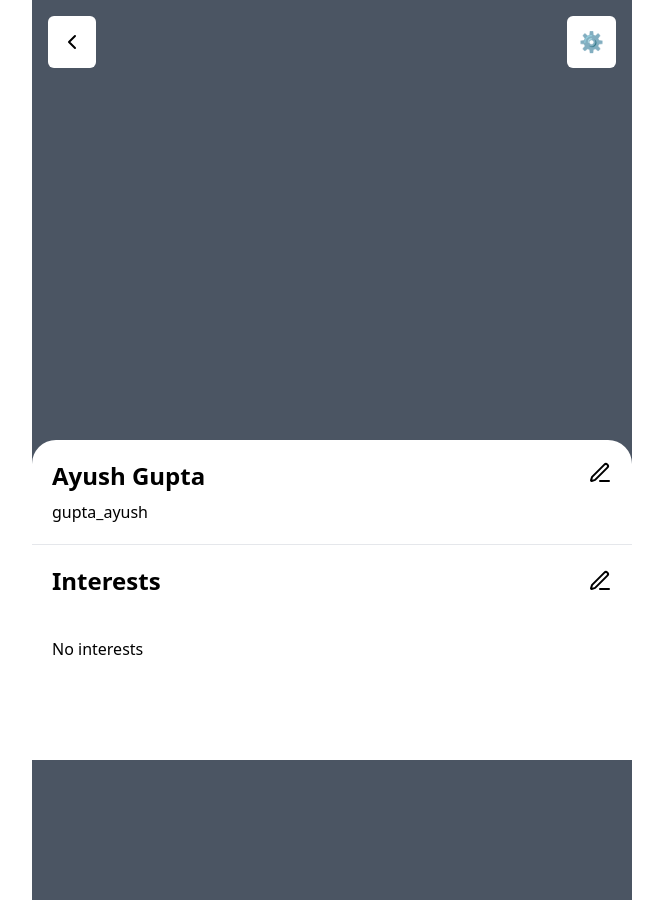
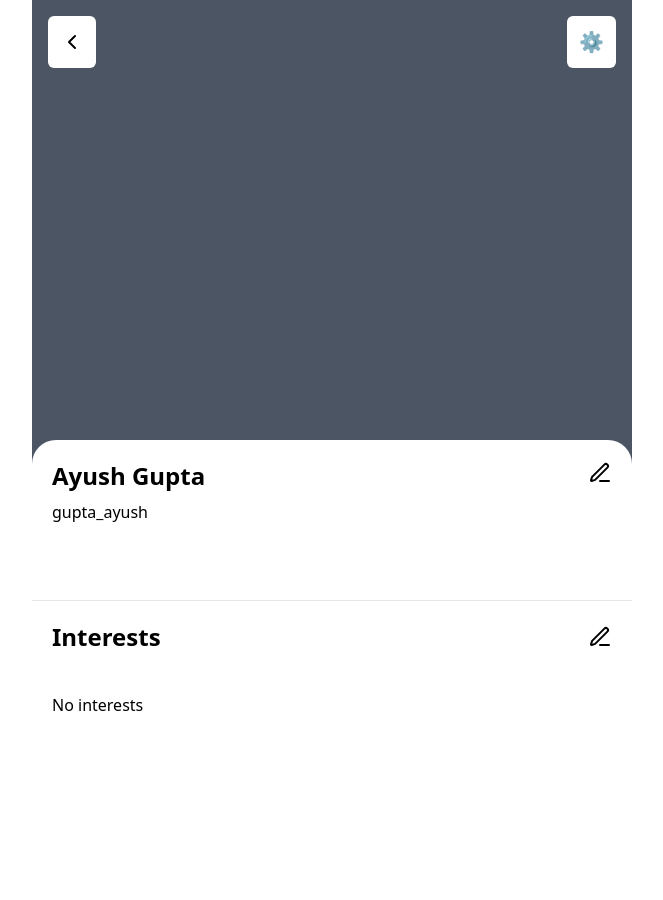
Before and after one commit to princeyadav00785/test, a React (Vite) app: page / in a window 1280 px wide. Shown: the whole page, without its empty margins (308-971 px from the left). After the commit the page ends 800 px from the top, so only its background shows below. Built offline with nearby package versions, Linux system fonts and the light colour scheme.

Commit message:
fixed bugs3

```diff
--- a/src/components/Intro/IntroPage.tsx
+++ b/src/components/Intro/IntroPage.tsx
@@ -1,5 +1,5 @@
 import React, { useState } from 'react';
-import { Edit3, User, ChevronLeft } from 'lucide-react';
+import { Edit3, ChevronLeft } from 'lucide-react';
 import Preferences from '../test/a';
 
 const IntroPage: React.FC = () => {
@@ -18,7 +18,7 @@ const IntroPage: React.FC = () => {
   }
 
   return (
-    <div className="relative max-w-[600px] h-[900px] bg-gray-600">
+    <div className="relative max-w-[600px] h-[900px] max-h-[100vh] bg-gray-600">
       <div className="absolute top-0 left-0 right-0 flex justify-between p-4">
         <button onClick={sample} className="text-xl bg-white p-3 rounded-md">
           <ChevronLeft />
@@ -33,7 +33,7 @@ const IntroPage: React.FC = () => {
           Edit
         </button> */}
       </div>
-      <div className="relative top-[55vh] h-[40vh] bg-white rounded-t-3xl">
+      <div className="relative top-[55vh] min-h-[45vh] bg-white rounded-t-3xl">
         <div className="h-[20%] p-5">
           <div className="flex font-bold text-2xl justify-between">
             {user}
```
